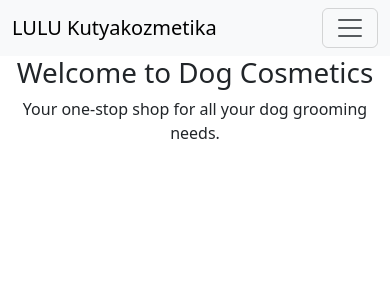
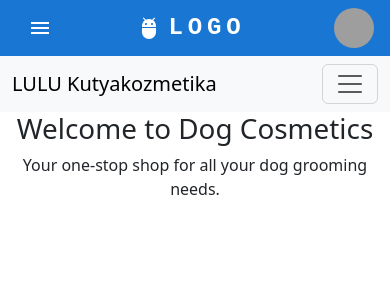
Before and after one commit to KissRoli96/dogapp, a React (Create React App) app in the folder frontend/: page / in a window 390 px wide. Shown: the top 300 px of the page. Built offline with nearby package versions, Linux system fonts and the light colour scheme; grey boxes are pictures that could not be loaded.

Commit message:
ResponsiveAppBar hozzáadaása

```diff
--- a/frontend/src/components/App/App.tsx
+++ b/frontend/src/components/App/App.tsx
@@ -8,6 +8,7 @@
 import { BrowserRouter as Router, Route,  Routes } from 'react-router-dom';
 import DogcosmeticsTraining from '../DogcosmeticsTraining/DogcosmeticsTraining';
 import Customers from '../Customers/Customers';
+import ResponsiveAppBar from '../ResponsiveAppBar/ResponsiveAppBar';
 
 
 function App() {
@@ -21,6 +22,7 @@
           href="https://fonts.googleapis.com/icon?family=Material+Icons"        />
       </Helmet>
       <Router>
+        <ResponsiveAppBar />
         <NavigationMenu />
         <Routes>
           <Route path="/dogcosmetics-training" element={<DogcosmeticsTraining />} />
--- /dev/null
+++ b/frontend/src/components/ResponsiveAppBar/ResponsiveAppBar.tsx
@@ -0,0 +1,162 @@
+import * as React from 'react';
+import AppBar from '@mui/material/AppBar';
+import Box from '@mui/material/Box';
+import Toolbar from '@mui/material/Toolbar';
+import IconButton from '@mui/material/IconButton';
+import Typography from '@mui/material/Typography';
+import Menu from '@mui/material/Menu';
+import MenuIcon from '@mui/icons-material/Menu';
+import Container from '@mui/material/Container';
+import Avatar from '@mui/material/Avatar';
+import Button from '@mui/material/Button';
+import Tooltip from '@mui/material/Tooltip';
+import MenuItem from '@mui/material/MenuItem';
+import AdbIcon from '@mui/icons-material/Adb';
+
+const pages = ['Products', 'Pricing', 'Blog' , 'Dog Grooming Courses'];
+const settings = ['Profile', 'Account', 'Dashboard', 'Logout'];
+
+function ResponsiveAppBar() {
+  const [anchorElNav, setAnchorElNav] = React.useState<null | HTMLElement>(null);
+  const [anchorElUser, setAnchorElUser] = React.useState<null | HTMLElement>(null);
+
+  const handleOpenNavMenu = (event: React.MouseEvent<HTMLElement>) => {
+    setAnchorElNav(event.currentTarget);
+  };
+  const handleOpenUserMenu = (event: React.MouseEvent<HTMLElement>) => {
+    setAnchorElUser(event.currentTarget);
+  };
+
+  const handleCloseNavMenu = () => {
+    setAnchorElNav(null);
+  };
+
+  const handleCloseUserMenu = () => {
+    setAnchorElUser(null);
+  };
+
+  return (
+    <AppBar position="static">
+      <Container maxWidth="xl">
+        <Toolbar disableGutters>
+          <AdbIcon sx={{ display: { xs: 'none', md: 'flex' }, mr: 1 }} />
+          <Typography
+            variant="h6"
+            noWrap
+            component="a"
+            href="#app-bar-with-responsive-menu"
+            sx={{
+              mr: 2,
+              display: { xs: 'none', md: 'flex' },
+              fontFamily: 'monospace',
+              fontWeight: 700,
+              letterSpacing: '.3rem',
+              color: 'inherit',
+              textDecoration: 'none',
+            }}
+          >
+            LULU Kutyakozmetika
+          </Typography>
+
+          <Box sx={{ flexGrow: 1, display: { xs: 'flex', md: 'none' } }}>
+            <IconButton
+              size="large"
+              aria-label="account of current user"
+              aria-controls="menu-appbar"
+              aria-haspopup="true"
+              onClick={handleOpenNavMenu}
+              color="inherit"
+            >
+              <MenuIcon />
+            </IconButton>
+            <Menu
+              id="menu-appbar"
+              anchorEl={anchorElNav}
+              anchorOrigin={{
+                vertical: 'bottom',
+                horizontal: 'left',
+              }}
+              keepMounted
+              transformOrigin={{
+                vertical: 'top',
+                horizontal: 'left',
+              }}
+              open={Boolean(anchorElNav)}
+              onClose={handleCloseNavMenu}
+              sx={{
+                display: { xs: 'block', md: 'none' },
+              }}
+            >
+              {pages.map((page) => (
+                <MenuItem key={page} onClick={handleCloseNavMenu}>
+                  <Typography textAlign="center">{page}</Typography>
+                </MenuItem>
+              ))}
+            </Menu>
+          </Box>
+          <AdbIcon sx={{ display: { xs: 'flex', md: 'none' }, mr: 1 }} />
+          <Typography
+            variant="h5"
+            noWrap
+            component="a"
+            href="#app-bar-with-responsive-menu"
+            sx={{
+              mr: 2,
+              display: { xs: 'flex', md: 'none' },
+              flexGrow: 1,
+              fontFamily: 'monospace',
+              fontWeight: 700,
+              letterSpacing: '.3rem',
+              color: 'inherit',
+              textDecoration: 'none',
+            }}
+          >
+            LOGO
+          </Typography>
+          <Box sx={{ flexGrow: 1, display: { xs: 'none', md: 'flex' } }}>
+            {pages.map((page) => (
+              <Button
+                key={page}
+                onClick={handleCloseNavMenu}
+                sx={{ my: 2, color: 'white', display: 'block' }}
+              >
+                {page}
+              </Button>
+            ))}
+          </Box>
+
+          <Box sx={{ flexGrow: 0 }}>
+            <Tooltip title="Open settings">
+              <IconButton onClick={handleOpenUserMenu} sx={{ p: 0 }}>
+                <Avatar alt="Remy Sharp" src="/static/images/avatar/2.jpg" />
+              </IconButton>
+            </Tooltip>
+            <Menu
+              sx={{ mt: '45px' }}
+              id="menu-appbar"
+              anchorEl={anchorElUser}
+              anchorOrigin={{
+                vertical: 'top',
+                horizontal: 'right',
+              }}
+              keepMounted
+              transformOrigin={{
+                vertical: 'top',
+                horizontal: 'right',
+              }}
+              open={Boolean(anchorElUser)}
+              onClose={handleCloseUserMenu}
+            >
+              {settings.map((setting) => (
+                <MenuItem key={setting} onClick={handleCloseUserMenu}>
+                  <Typography textAlign="center">{setting}</Typography>
+                </MenuItem>
+              ))}
+            </Menu>
+          </Box>
+        </Toolbar>
+      </Container>
+    </AppBar>
+  );
+}
+export default ResponsiveAppBar;
```
Also changed, not shown: frontend/src/components/ResponsiveAppBar/ResponsiveAppBar.css (added).
